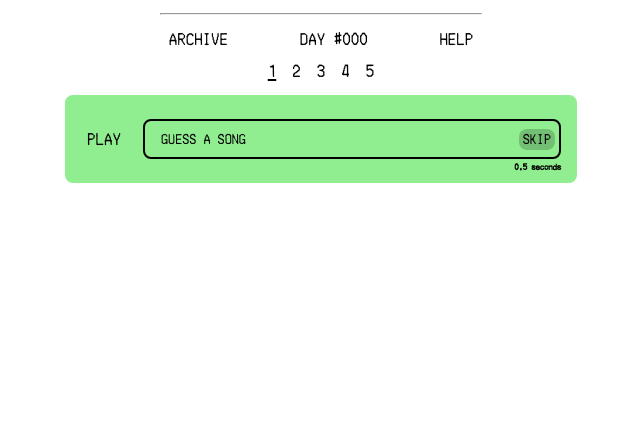
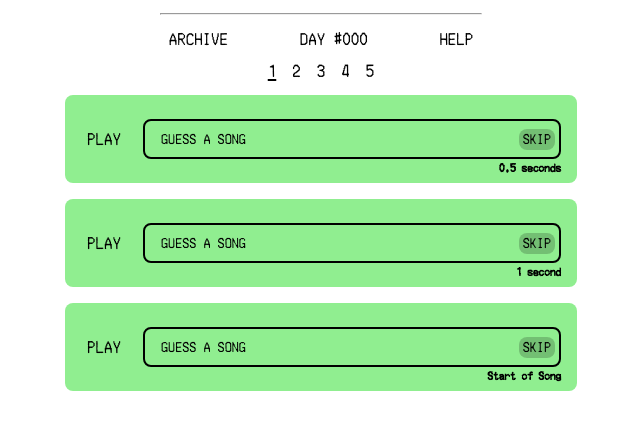
Before and after one commit to spencrc/Music-Guesser, a website built with Vite: page frontend/index.html in a window 1280 px wide. Shown: the part 157-586 px from the top of the page, without its empty margins (319-959 px from the left). Built offline with nearby package versions, Linux system fonts and the light colour scheme.

Commit message:
clues are now generated by main.ts instead of being static via html

```diff
--- a/frontend/index.html
+++ b/frontend/index.html
@@ -5,6 +5,7 @@
     <meta name="viewport" content="width=device-width, initial-scale=1.0">
     <title>DRAINDLE: Daily Drain Gang song guessing game</title>
     <link rel="stylesheet" href="src/styles.css">
+    <script src="src/main.js"></script>
 </head>
 <body>
     <h1 style="font-size: 400%">DRAINDLE</h1>
@@ -25,15 +26,5 @@
         <p>4</p>
         <p>5</p>
     </div>
-    <div class="guess-frame">
-        <div class="guess-features">
-            <button class="play">PLAY</button>
-            <div class="guess-box">
-                <input id="current-guess" placeholder="GUESS A SONG" autocomplete="off">
-                <button class="submit">SKIP</button>
-            </div>
-        </div>
-        <div class="clue-type">0.5 seconds</div>
-    </div>
 </body>
 </html>
--- /dev/null
+++ b/frontend/src/main.ts
@@ -0,0 +1,30 @@
+let clueArray: Array<HTMLElement> = [];
+
+function setupClues() {
+    const labels: Array<string> = ["0.5 seconds", "1 second", "Start of Song"];
+
+    const guessFrame: HTMLElement = document.createElement("div");
+    guessFrame.setAttribute("class", "guess-frame");
+    guessFrame.innerHTML = `
+        <div class="guess-features">
+            <button class="play">PLAY</button>
+            <div class="guess-box">
+                <input id="current-guess" placeholder="GUESS A SONG" autocomplete="off">
+                <button class="submit">SKIP</button>
+            </div>
+        </div>
+        <div class="clue-type"></div>
+    `
+
+    for (let i = 0; i < 3; i++) {
+        const clone: HTMLElement = guessFrame.cloneNode(true) as HTMLElement;
+
+        const clue: HTMLElement = clone.querySelector(".clue-type") as HTMLElement
+        clue.textContent = labels[i];
+
+        clueArray[i] = clone;
+        document.body.append(clueArray[i]);
+    }
+}
+
+window.addEventListener('DOMContentLoaded', () => setupClues());
--- a/frontend/src/styles.css
+++ b/frontend/src/styles.css
@@ -1,6 +1,6 @@
 @font-face {
     font-family: 'MerchantCopy';
-    src: url("../public/Merchant-Copy.ttf") format("truetype");
+    src: url("/Merchant-Copy.ttf") format("truetype");
     font-weight: normal;
     font-style: normal;
     font-display: swap;
@@ -67,7 +67,7 @@ hr {
     display: flex;
     flex-flow: column;
     padding-top: 1.5rem;
-    padding-bottom: 0.5rem;
+    padding-bottom: 0.25rem;
     padding-left: 1rem;
     padding-right: 1rem;
 }
@@ -134,7 +134,7 @@ button.submit:hover {
 
 .clue-type {
     align-self: end;
-    font-size: 0.75rem;
-    line-height: 1rem;
+    font-size: 1rem;
+    line-height: 1.25rem;
     font-weight: 700;
 }
```
